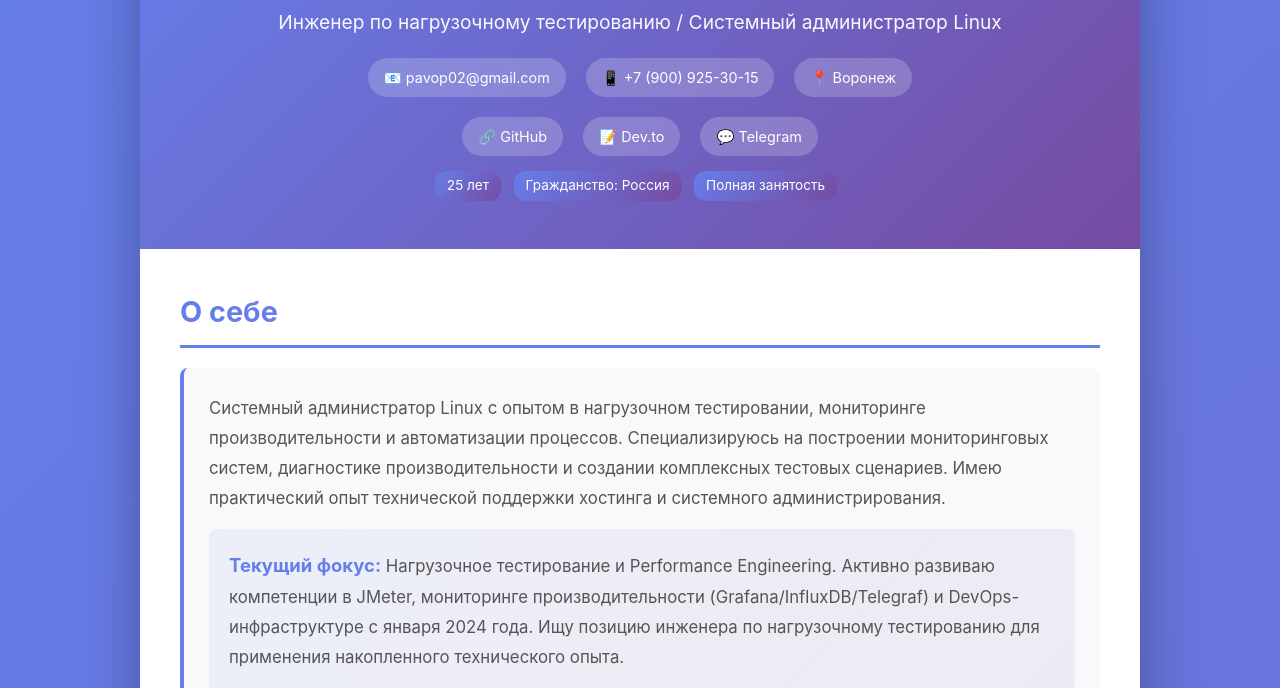
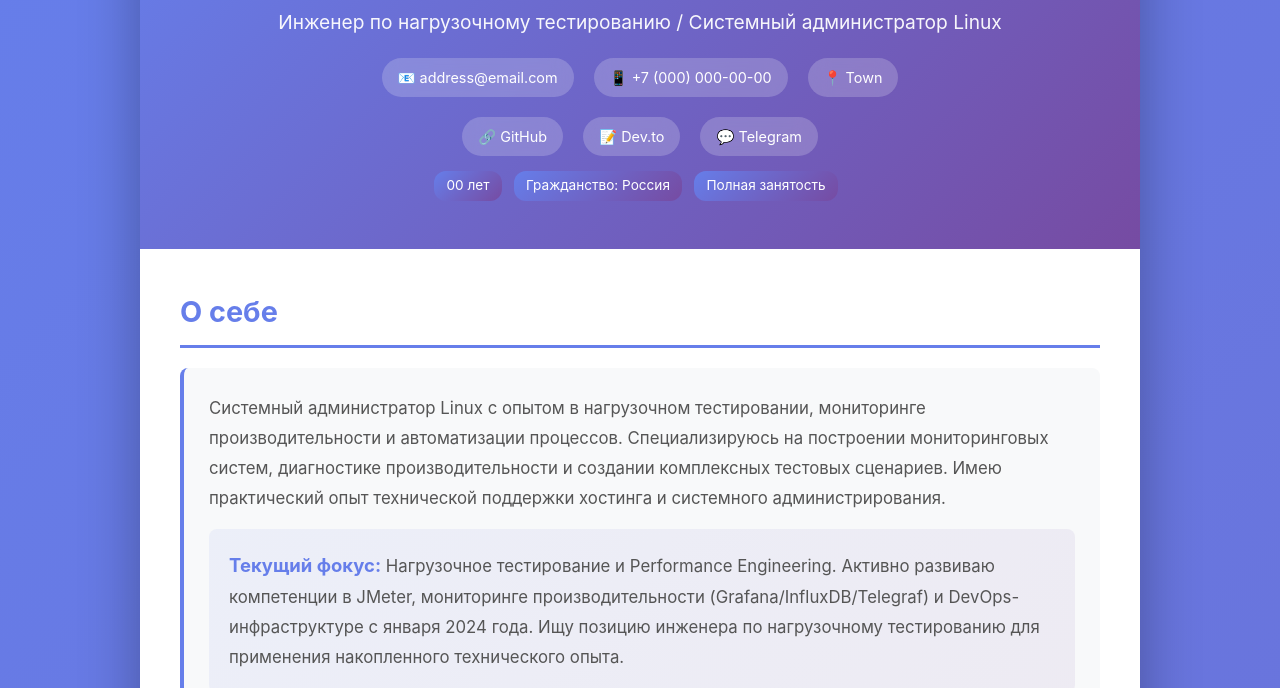
Before and after one commit to hopsayer/hopsayer.github.io, a plain HTML site: page index.html in a window 1280 px wide. Shown: the part 127-815 px from the top of the page. Drawn offline with Linux system fonts and the light colour scheme.

Commit message:
Update index.html

```diff
--- a/index.html
+++ b/index.html
@@ -3,7 +3,7 @@
 <head>
     <meta charset="UTF-8">
     <meta name="viewport" content="width=device-width, initial-scale=1.0">
-    <title>Павел Гореликов - Инженер по нагрузочному тестированию</title>
+    <title>Name Surname - Инженер по нагрузочному тестированию</title>
     <style>
         * {
             margin: 0;
@@ -314,17 +314,17 @@
             <h1>Павел Гореликов</h1>
             <div class="subtitle">Инженер по нагрузочному тестированию / Системный администратор Linux</div>
             <div class="contact-info">
-                <div class="contact-item">📧 pavop02@gmail.com</div>
-                <div class="contact-item">📱 +7 (900) 925-30-15</div>
-                <div class="contact-item">📍 Воронеж</div>
+                <div class="contact-item">📧 address@email.com</div>
+                <div class="contact-item">📱 +7 (000) 000-00-00</div>
+                <div class="contact-item">📍 Town</div>
             </div>
             <div class="contact-info">
                 <div class="contact-item"><a href="https://github.com/hopsayer/">🔗 GitHub</a></div>
                 <div class="contact-item"><a href="https://dev.to/hopsayer">📝 Dev.to</a></div>
-                <div class="contact-item"><a href="https://t.me/hopsayer">💬 Telegram</a></div>
+                <div class="contact-item"><a href="https://t.me/nickname">💬 Telegram</a></div>
             </div>
             <div style="margin-top: 15px;">
-                <span class="badge">25 лет</span>
+                <span class="badge">00 лет</span>
                 <span class="badge">Гражданство: Россия</span>
                 <span class="badge">Полная занятость</span>
             </div>
```
